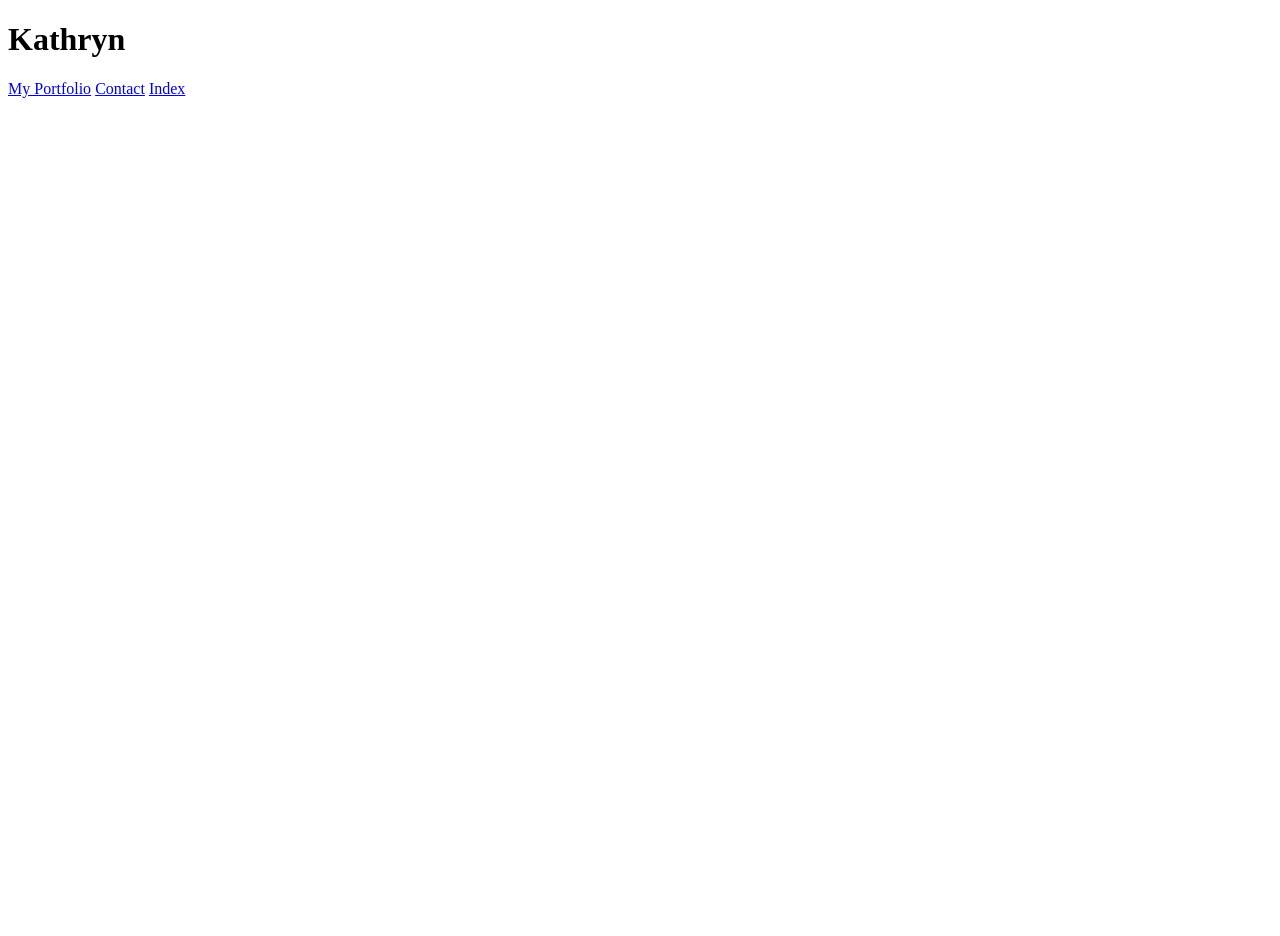
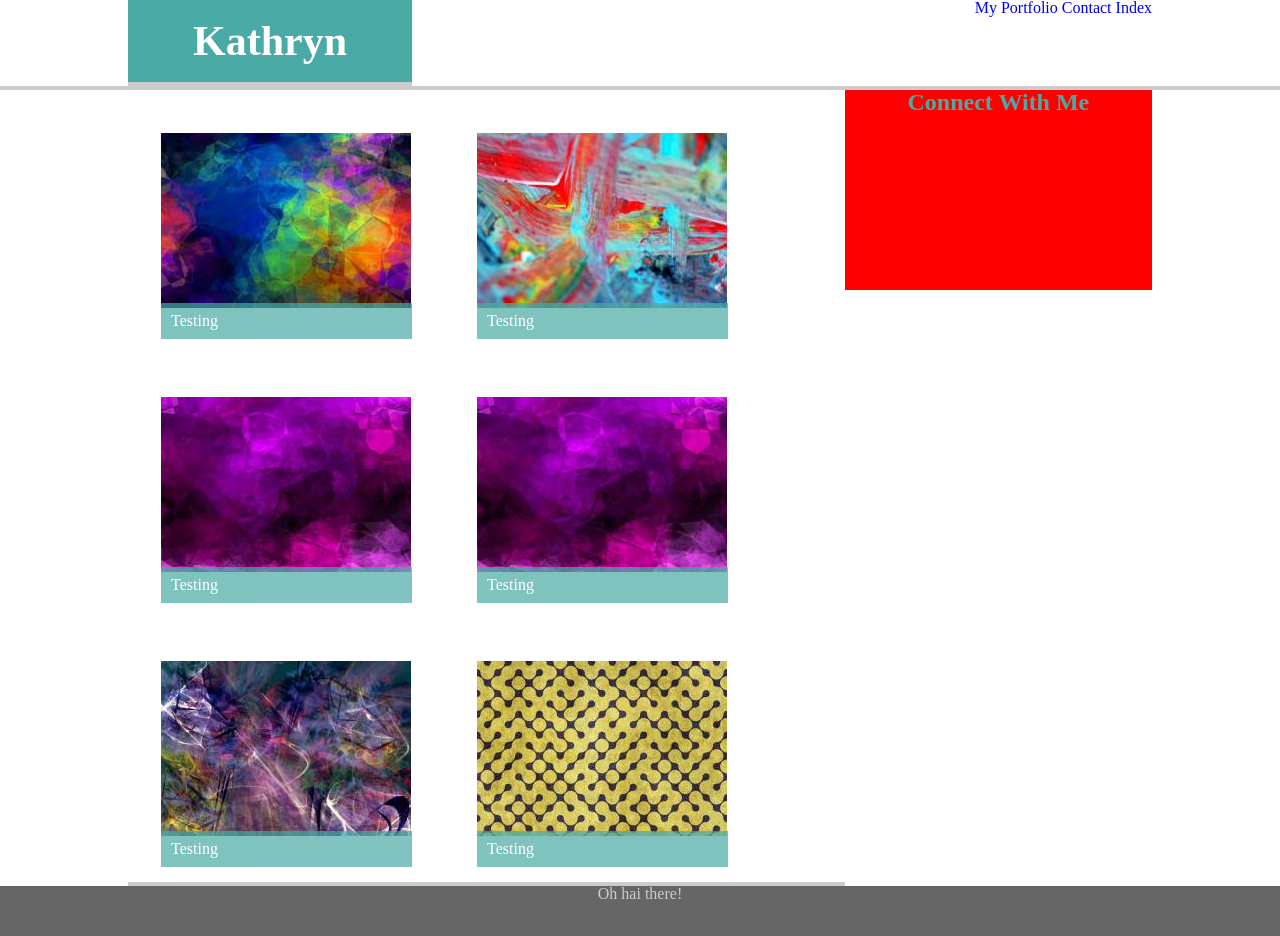
Before and after one commit to KathrynA513/Basic-Portfolio, a plain HTML site: page portfolio.html in a window 1280 px wide. Before the commit the page ends 800 px from the top, so only its background shows below. Drawn offline with Linux system fonts and the light colour scheme.

Commit message:
first update

```diff
--- a/assets/CSS/style.css
+++ b/assets/CSS/style.css
@@ -0,0 +1,94 @@
+/*/Classes /*/
+
+
+.clearfix::after {
+  content: "";
+  display: block;
+  clear: both;
+  border-bottom: 4px solid #ccc;
+}
+
+.container {
+  margin: 0 auto;
+  width: 1024px;
+}
+
+.leftbox {
+  float: left;
+  width: 70%;
+}
+
+.leftbox h1{
+  background-color: #4aaaa5;
+  color:#fff;
+  size: 100%;
+}
+.pic {
+  float: left;
+  position: relative;
+  padding: 43px 33px;
+}
+
+.pic h1 {
+  background-color: #4aaaa5;
+  bottom: 15px;
+  color: #fff
+  margin: 20px 0px;
+  padding: 10px;
+  position: absolute;
+  opacity: 70%;
+  width: 73%
+}
+
+.rightbox {
+  background-color: red;
+  float: left;
+  font-size: 24px;
+  font-weight: bold;
+  color: #4aaaa5;
+  height: 200px;
+  text-align: center;
+  width: 30%;
+}
+
+
+/*/Single Element Edits /*/
+
+a {
+  text-decoration: none;
+}
+
+footer {
+  background-color: #666666;
+  clear: both;
+  color: #cccccc;
+  height: 50px;
+  text-align: center;
+}
+
+header h1 {
+  background-color: #4aaaa5;
+  color: #fff;
+  float: left;
+  font-weight: bold;
+  padding: 20px 65px;
+  font-size: 42px;
+  margin-top: 0;
+  border-bottom: 4px solid #ccc;
+}
+
+nav {
+  float: right;
+  padding-top: 60px;
+  border-bottom: 4px solid #ccc;
+}
+
+/*/Other Edits /*/
+a,p {
+  font-color: #777777;
+  font-family:  'Arial', 'Helvetica Neue', Helvetica, sans-serif;
+}
+
+h1,h2,h3,h4,h5 {
+font-family: 'Georgia', Times, Times New Roman, serif;
+}
--- a/portfolio.html
+++ b/portfolio.html
@@ -2,10 +2,16 @@
 <html lang="en-us">
   <head>
     <meta charset="UTF-8">
+    <link rel="stylesheet" href="assets/CSS/style.css">
+    <link rel="stylesheet" href="assets/CSS/reset.css">
     <title>My Portfolio</title>
   </head>
+
   <body>
 	<header>
+	  <div class= "clearfix">
+	  <div class="container">
+
     	<h1>Kathryn</h1>
 
     	<nav>
@@ -14,17 +20,38 @@
     	  <a href="index.html">Index</a>
     	</nav>
 
-    </header>
+    </div>
+    </div>
+  </header>
+
+
 	<div class="container">
-	  <div class="leftbox">
 
-	  </div>
-	  <div class="rightbox">
+	  <div class="leftbox clearfix">
 
-	  </div>
+      <!--Row 1 -->
+	      <article class= "pic"> <img src="assets/images/rainbow.jpg" alt="placeholder"><h1>Testing</h1></article>
+        <article class= "pic"> <img src="assets/images/paint.jpg" alt="placeholder"><h1>Testing</h1></article>
+
+      <!--Row 2-->
+        <article class= "pic"> <img src="assets/images/purple1.jpg" alt="placeholder"><h1>Testing</h1></article>
+        <article class= "pic"> <img src="assets/images/purple2.jpg" alt="placeholder"><h1>Testing</h1></article>
+
+     <!--Row 3-->
+        <article class= "pic"> <img src="assets/images/woosh.jpg" alt="placeholder"><h1>Testing</h1></article>
+        <article class= "pic"> <img src="assets/images/yellow.jpg" alt="placeholder"><h1>Testing</h1></article>
+
+     </div>
+
+	  <aside class="rightbox">
+      <h1>Connect With Me</h1>
+	  	<!-- <a href="#" target="_blank" Yay a link!> -->
+	  </aside>
+
 	</div>
+
 	<footer>
-
+		<p>Oh hai there!</p>
 	</footer>
   </body>
 </html>
```
Also changed, not shown: contact.html (+24 -0 lines), assets/images/paint.jpg (added), assets/images/purple1.jpg (added), assets/images/purple2.jpg (added), assets/images/rainbow.jpg (added), assets/images/woosh.jpg (added), assets/images/yellow.jpg (added).
